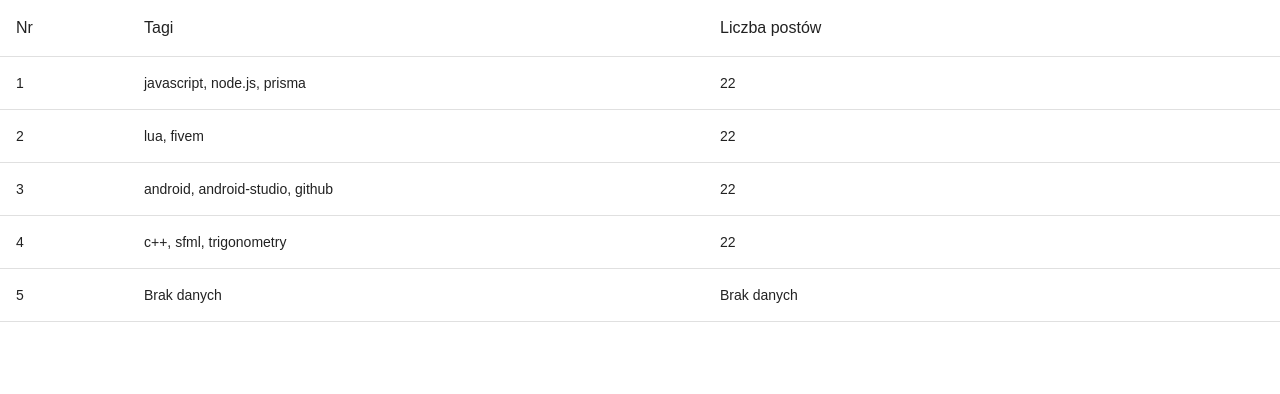
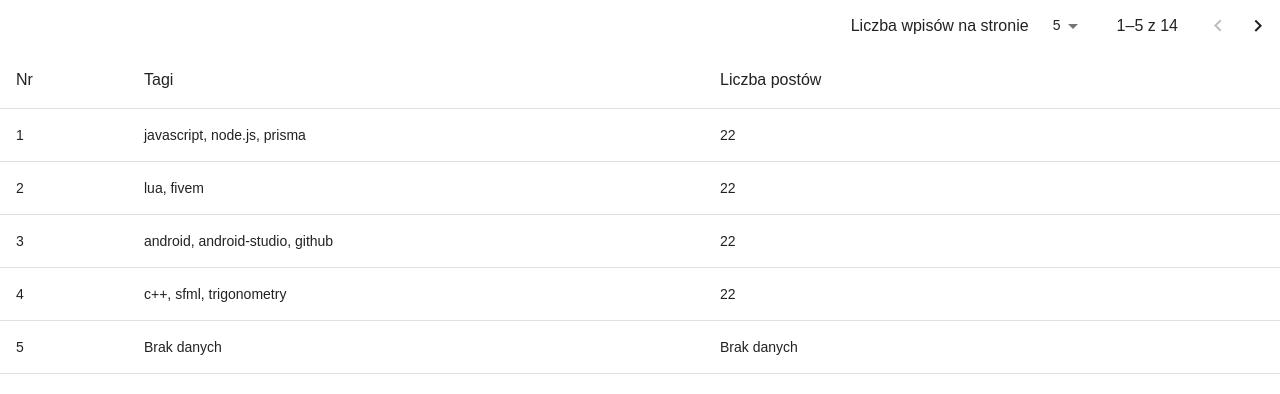
Before and after one commit to Krzysztofe/stack-overflow, a React (Create React App) app: page / in a window 1280 px wide. Shown: the top 394 px of the page. Built offline with nearby package versions, Linux system fonts and the light colour scheme.

Commit message:
Add  TablePaginationElem

```diff
--- a/package.json
+++ b/package.json
@@ -18,7 +18,8 @@
     "react-query": "^3.39.3",
     "react-router-dom": "^6.22.3",
     "react-scripts": "5.0.1",
-    "typescript": "^4.9.5"
+    "typescript": "^4.9.5",
+    "zustand": "^4.5.2"
   },
   "scripts": {
     "start": "react-scripts start",
--- a/src/pages/tags/TableBodyElem.tsx
+++ b/src/pages/tags/TableBodyElem.tsx
@@ -8,6 +8,7 @@ import { useQuery } from "@tanstack/react-query";
 import { fetchTags } from "../../services/fetchTags";
 import { URL_tags } from "../../data/dataURL";
 import TableRowElem from "./TableRowElem";
+import useTagsTableStore from "../../zustandStores/useTagsTableStore";
 
 type TagsData = {
   items: {
@@ -16,7 +17,7 @@ type TagsData = {
   }[];
 };
 
-const tagsToPrint: {
+export const tagsToPrint: {
   tags: string[];
   counts: number | string;
 }[] = [
@@ -40,25 +41,56 @@ const tagsToPrint: {
     tags: ["Brak danych"],
     counts: "Brak danych",
   },
+  {
+    tags: ["c++", "sfml", "trigonometry"],
+    counts: 22,
+  },
+  {
+    tags: ["c++", "sfml", "trigonometry"],
+    counts: 22,
+  },
+  {
+    tags: ["c++", "sfml", "trigonometry"],
+    counts: 22,
+  },
+  {
+    tags: ["c++", "sfml", "trigonometry"],
+    counts: 22,
+  },
+  {
+    tags: ["c++", "sfml", "trigonometry"],
+    counts: 22,
+  },
+  {
+    tags: ["c++", "sfml", "trigonometry"],
+    counts: 22,
+  },
+  {
+    tags: ["c++", "sfml", "trigonometry"],
+    counts: 22,
+  },
+  {
+    tags: ["c++", "sfml", "trigonometry"],
+    counts: 22,
+  },
+  {
+    tags: ["c++", "sfml", "trigonometry"],
+    counts: 22,
+  },
 ];
 
 const TableBodyElem = () => {
-  //   const { data: tags } = useQuery<TagsData>({
-  //     queryFn: () => fetchTags(URL_tags),
-  //     queryKey: ["tags"],
-  //     staleTime: Infinity,
-  //   });
+  const page = useTagsTableStore(state => state.page);
+  const rowsPerPage = useTagsTableStore(state => state.rowsPerPage);
 
-  //   const tagsToPrint = tags?.items.map(({ tags, view_count }) => {
-  //     const formattedTags = tags.length === 0 ? ["Brak danych"] : tags;
-  //     const formattedCount = view_count ? view_count : "Brak danych";
-  //     return { tags: formattedTags, counts: formattedCount };
-  //   });
+  const displayedTags = tagsToPrint?.slice(
+    page * rowsPerPage,
+    page * rowsPerPage + rowsPerPage
+  );
 
-  //   console.log("www", tagsToPrint);
   return (
     <TableBody>
-      {tagsToPrint.map((tagData, idx) => {
+      {displayedTags.map((tagData, idx) => {
         return <TableRowElem key={Math.random()} tagData={tagData} idx={idx} />;
       })}
     </TableBody>
--- /dev/null
+++ b/src/pages/tags/TableContainerElem.tsx
@@ -0,0 +1,20 @@
+import Table from "@mui/material/Table";
+import TableContainer from "@mui/material/TableContainer";
+import TableBodyElem from "./TableBodyElem";
+import TableHeadElem from "./TableHeadElem";
+import TablePaginationElem from "./TablePaginationElem";
+
+
+const TableContainerElem = () => {
+  return (
+    <TableContainer sx={{ padding: { xs: 1, sm: 0 } }}>
+      <TablePaginationElem />
+      <Table aria-label="simple table">
+        <TableHeadElem />
+        <TableBodyElem />
+      </Table>
+    </TableContainer>
+  );
+};
+
+export default TableContainerElem;
--- /dev/null
+++ b/src/pages/tags/TablePaginationElem.tsx
@@ -0,0 +1,44 @@
+import TablePagination from "@mui/material/TablePagination";
+import Typography from "@mui/material/Typography";
+import { useState } from "react";
+import { tagsToPrint } from "./TableBodyElem";
+import useTagsTableStore from "../../zustandStores/useTagsTableStore";
+
+type ModelRowsParams = {
+  from: number;
+  to: number;
+  count: number;
+};
+
+const TablePaginationElem = () => {
+  const page = useTagsTableStore(state => state.page);
+  const rowsPerPage = useTagsTableStore(state => state.rowsPerPage);
+  const setPage = useTagsTableStore(state => state.setPage);
+  const setRowsPerPage = useTagsTableStore(state => state.setRowsPerPage);
+
+  const defaultLabelDisplayedRows = ({ from, to, count }: ModelRowsParams) => {
+    return (
+      <Typography component="span">
+        {from}–{to} z {count !== -1 ? count : to}
+      </Typography>
+    );
+  };
+
+  return (
+    <TablePagination
+      component="div"
+      count={tagsToPrint?.length ?? 0}
+      page={page}
+      onPageChange={setPage}
+      rowsPerPage={rowsPerPage}
+      onRowsPerPageChange={setRowsPerPage}
+      labelRowsPerPage={
+        <Typography component="span">Liczba wpisów na stronie</Typography>
+      }
+      labelDisplayedRows={defaultLabelDisplayedRows}
+      rowsPerPageOptions={[5, 10, 15]}
+    />
+  );
+};
+
+export default TablePaginationElem;
--- a/src/pages/tags/TagsContent.tsx
+++ b/src/pages/tags/TagsContent.tsx
@@ -1,28 +1,7 @@
-import TableContainer from "@mui/material/TableContainer";
-import { fetchTags } from "../../services/fetchTags";
-import { URL_tags } from "../../data/dataURL";
-import { useQuery } from "@tanstack/react-query";
-import Table from "@mui/material/Table";
-import TableBody from "@mui/material/TableBody";
-import TableCell from "@mui/material/TableCell";
-import TableHead from "@mui/material/TableHead";
-import TableRow from "@mui/material/TableRow";
-import { Typography } from "@mui/material";
-import TableHeadElem from "./TableHeadElem";
-import TableBodyElem from "./TableBodyElem";
+import TableContainerElem from "./TableContainerElem";
 
 const TagsContent = () => {
-  return (
-    <div>
-      <TableContainer sx={{ padding: { xs: 1, sm: 0 } }}>
-
-        <Table aria-label="simple table">
-          <TableHeadElem />
-          <TableBodyElem />
-        </Table>
-      </TableContainer>
-    </div>
-  );
+  return <TableContainerElem />;
 };
 
 export default TagsContent;
--- /dev/null
+++ b/src/zustandStores/useTagsTableStore.tsx
@@ -0,0 +1,26 @@
+import { create } from "zustand";
+
+type ModelStore = {
+  page: number;
+  rowsPerPage: number;
+  setRowsPerPage: (
+    event: React.ChangeEvent<HTMLInputElement | HTMLTextAreaElement>
+  ) => void;
+  setPage: (
+    event: React.MouseEvent<HTMLButtonElement> | null,
+    newPage: number
+  ) => void;
+};
+
+const useTagsTableStore = create<ModelStore>(set => ({
+  page: 0,
+  rowsPerPage: 5,
+  setRowsPerPage: event => {
+    set(state => ({ rowsPerPage: parseInt(event.target.value) }));
+  },
+  setPage: (event, newPage: number) => {
+    set(state => ({ page: newPage }));
+  },
+}));
+
+export default useTagsTableStore;
```
Also changed, not shown: 1 other file (tests, documents, lock files or other folders).
